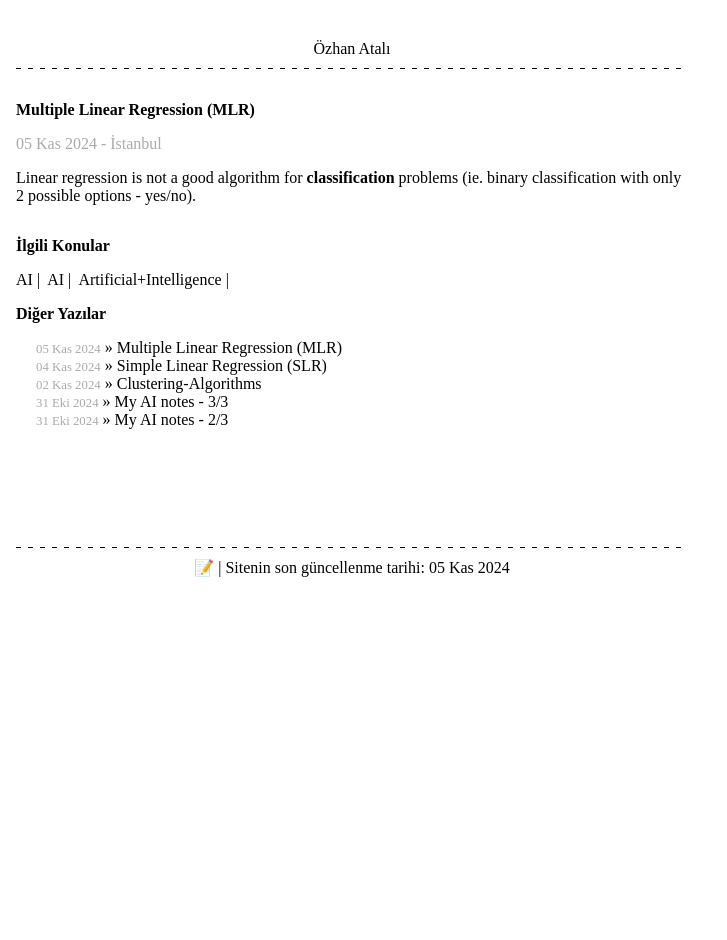
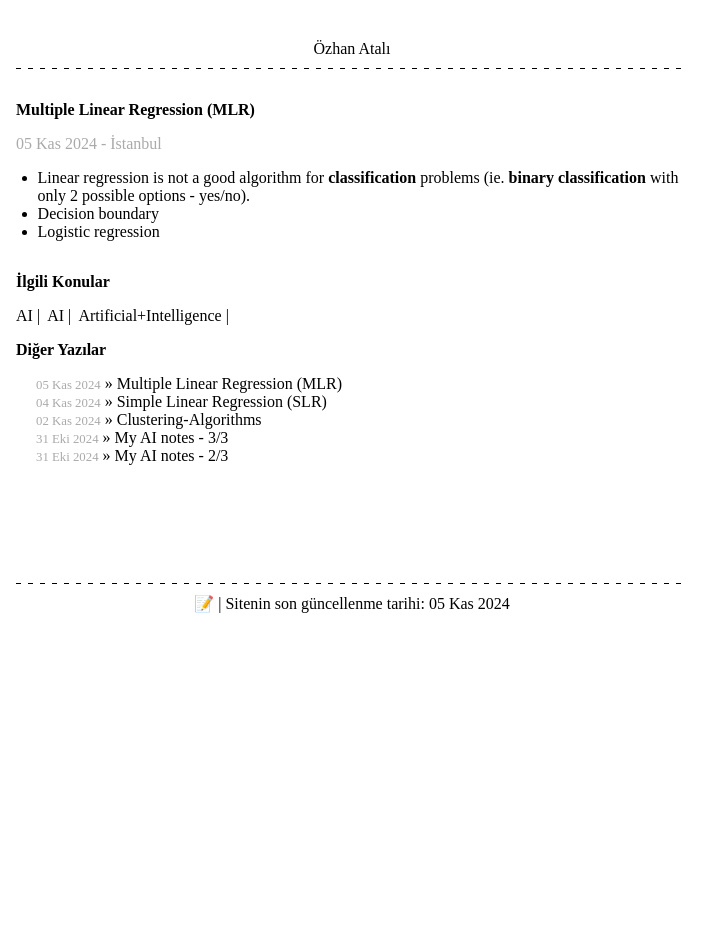
Before and after one commit to ozhanatali/ozhanatali.github.io, a Jekyll site: the page built from _posts/2024-11-05-Logistic-Regression.md, in a window 1280 px wide. Shown: the whole page, without its empty margins (0-727 px from the left). Built offline with Jekyll 4.4.1, drawn with Linux system fonts in a browser that asks for light colours.

Commit message:
Update 2024-11-05-Logistic-Regression.md

```diff
--- a/_posts/2024-11-05-Logistic-Regression.md
+++ b/_posts/2024-11-05-Logistic-Regression.md
@@ -6,4 +6,6 @@ tags: AI Artificial+Intelligence
 konum: İstanbul
 ---
 
-Linear regression is not a good algorithm for **classification** problems (ie. binary classification with only 2 possible options - yes/no).
+- Linear regression is not a good algorithm for **classification** problems (ie. **binary classification** with only 2 possible options - yes/no).
+- Decision boundary
+- Logistic regression
```
